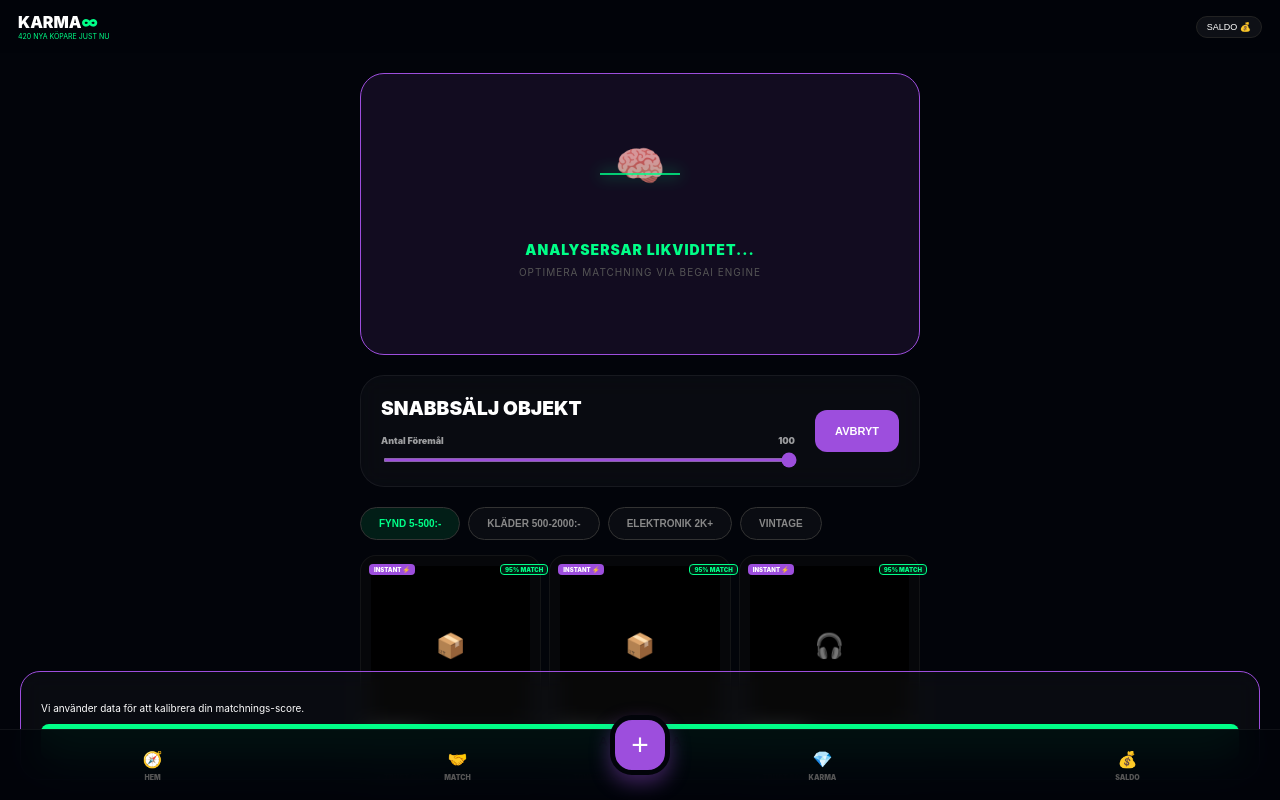
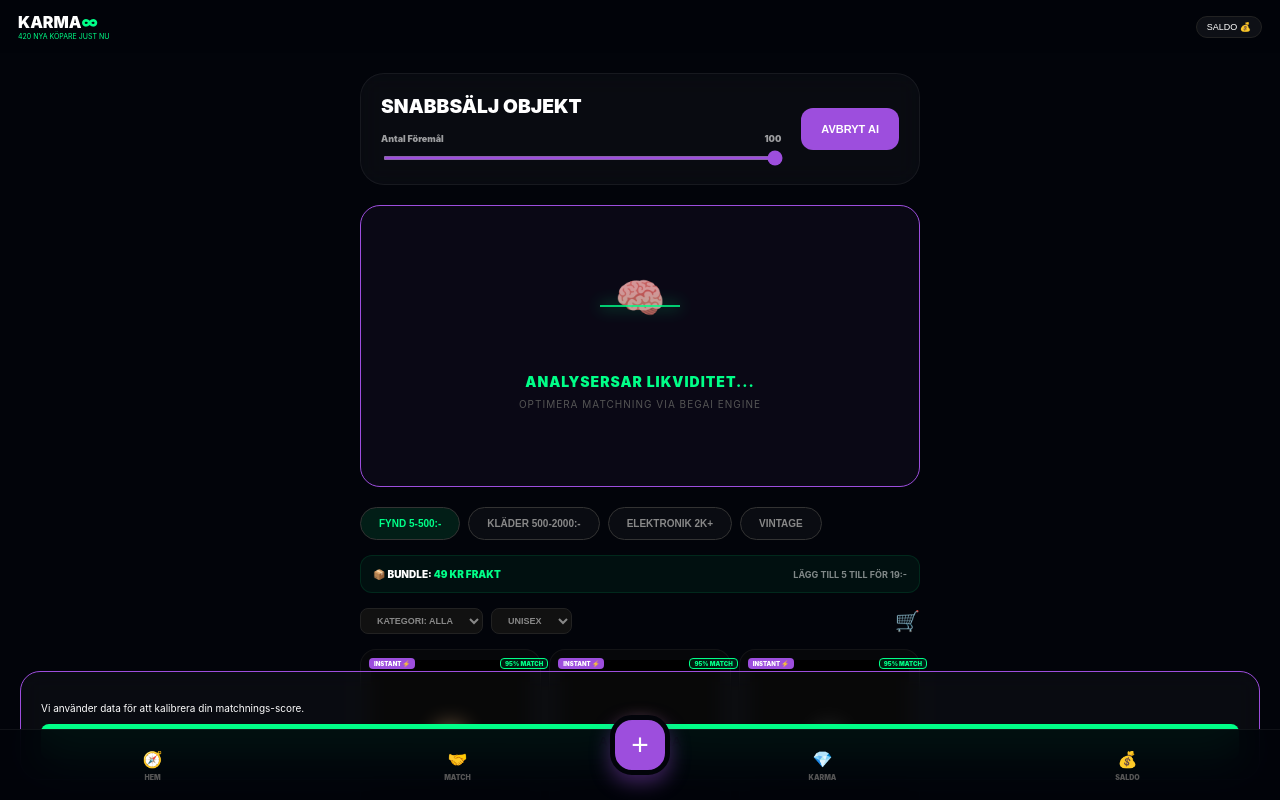
Before and after one commit to gascheckking/marketbeg-appGem, a Next.js app: page / in a window 1280 px wide. Both pictures are taken after a click on the button "STARTA AI". Shown: the top 800 px of the page. Built offline with nearby package versions, Linux system fonts and the light colour scheme.

Commit message:
Update page.tsx

```diff
--- a/app/page.tsx
+++ b/app/page.tsx
@@ -2,13 +2,14 @@
 "use client";
 import React, { useState } from 'react';
 import FeedCardSell from '@/components/FeedCardSell';
-import LoadingAI from '@/components/LoadingAI'; // Se till att denna är importerad!
+import LoadingAI from '@/components/LoadingAI';
 
 export default function Marketplace() {
   const [itemCount, setItemCount] = useState(100);
   const [cartCount, setCartCount] = useState(0);
-  const [isAnalysing, setIsAnalysing] = useState(false); // Ny state för triggern
+  const [isAnalysing, setIsAnalysing] = useState(false);
 
+  // Bundle-logik för frakt
   const calculateShipping = () => {
     if (cartCount === 0) return 49;
     if (cartCount < 3) return 39;
@@ -30,21 +31,7 @@ export default function Marketplace() {
   return (
     <div className="page-wrapper" style={{ padding: '20px' }}>
 
-      {/* 1. AI-KALIBRERING (Högst upp så den inte döljs) */}
-      {isAnalysing && (
-        <div style={{
-          marginBottom: '20px',
-          background: 'rgba(157, 78, 221, 0.1)',
-          borderRadius: '24px',
-          border: '1px solid var(--neon-purple)',
-          overflow: 'hidden',
-          animation: 'slideIn 0.4s ease-out'
-        }}>
-          <LoadingAI />
-        </div>
-      )}
-
-      {/* 2. SNABBSÄLJ KONTROLL */}
+      {/* 1. SNABBSÄLJ KONTROLL */}
       <div className="glass-card" style={{ padding: '20px', borderRadius: '24px', marginBottom: '20px' }}>
         <div style={{ display: 'flex', justifyContent: 'space-between', alignItems: 'center', gap: '20px' }}>
           <div style={{ flex: 1 }}>
@@ -62,16 +49,30 @@ export default function Marketplace() {
             </div>
           </div>
           <button
-            onClick={() => setIsAnalysing(!isAnalysing)} // Trigga AI-rutan
+            onClick={() => setIsAnalysing(!isAnalysing)}
             className="primary-btn"
             style={{
               width: 'auto', padding: '15px 20px', background: 'var(--neon-purple)',
               color: '#fff', borderRadius: '12px'
             }}>
-            {isAnalysing ? 'AVBRYT' : 'STARTA AI'}
+            {isAnalysing ? 'AVBRYT AI' : 'STARTA AI'}
           </button>
         </div>
       </div>
+
+      {/* 2. AI-KALIBRERING (Placerad direkt under kontrollen) */}
+      {isAnalysing && (
+        <div style={{
+          marginBottom: '20px',
+          background: 'rgba(157, 78, 221, 0.05)',
+          borderRadius: '20px',
+          border: '1px solid var(--neon-purple)',
+          overflow: 'hidden',
+          animation: 'slideIn 0.3s ease-out'
+        }}>
+          <LoadingAI />
+        </div>
+      )}
 
       {/* 3. HORISONTELLA TABS */}
       <div style={{ display: 'flex', gap: '8px', overflowX: 'auto', paddingBottom: '15px', scrollbarWidth: 'none' }}>
@@ -86,21 +87,70 @@ export default function Marketplace() {
         ))}
       </div>
 
-      {/* ... resten av din grid-kod (BUNDLE-MÄTARE etc) är kvar oförändrad ... */}
+      {/* 4. BUNDLE-MÄTARE */}
+      <div style={{
+        background: 'rgba(0,255,136,0.05)', border: '1px solid rgba(0,255,136,0.1)',
+        borderRadius: '12px', padding: '12px', marginBottom: '15px', display: 'flex', justifyContent: 'space-between', alignItems: 'center'
+      }}>
+        <div style={{ fontSize: '10px', fontWeight: 900 }}>
+          📦 BUNDLE: <span style={{ color: 'var(--neon-mint)' }}>{calculateShipping()} KR FRAKT</span>
+        </div>
+        <div style={{ fontSize: '9px', opacity: 0.5, fontWeight: 700 }}>
+          {cartCount < 5 ? `LÄGG TILL ${5 - cartCount} TILL FÖR 19:-` : 'LÄGSTA FRAKT UPPNÅDD!'}
+        </div>
+      </div>
 
+      {/* 5. GRID KONTROLLER */}
+      <div style={{ display: 'flex', justifyContent: 'space-between', alignItems: 'center', marginBottom: '15px' }}>
+        <div style={{ display: 'flex', gap: '8px' }}>
+           <select className="mini-select">
+              <option>KATEGORI: ALLA</option>
+              <option>ELEKTRONIK</option>
+              <option>SAMLAROBJEKT</option>
+           </select>
+           <select className="mini-select">
+              <option>UNISEX</option>
+              <option>BARN</option>
+              <option>KVINNA</option>
+              <option>MAN</option>
+           </select>
+        </div>
+        <div
+          onClick={() => setCartCount(prev => prev + 1)}
+          style={{ position: 'relative', fontSize: '20px', cursor: 'pointer' }}
+        >
+          🛒 {cartCount > 0 && <span className="cart-badge">{cartCount}</span>}
+        </div>
+      </div>
+
+      {/* 6. DET KOMPAKTA RUTNÄTET (3 i bredd) */}
       <div style={{
         display: 'grid',
         gridTemplateColumns: 'repeat(3, 1fr)',
         gap: '8px'
       }}>
-        {[...items, ...items].map((item, i) => (
+        {[...items, ...items, ...items].map((item, i) => (
           <FeedCardSell key={i} {...item} />
         ))}
       </div>
 
       <style jsx>{`
-        @keyframes slideIn { from { opacity: 0; transform: translateY(-20px); } to { opacity: 1; transform: translateY(0); } }
-        .karma-slider { width: 100%; margin-top: 10px; accent-color: var(--neon-purple); height: 4px; border-radius: 2px; }
+        @keyframes slideIn {
+          from { opacity: 0; transform: translateY(-10px); }
+          to { opacity: 1; transform: translateY(0); }
+        }
+        .karma-slider {
+          width: 100%; margin-top: 10px; accent-color: var(--neon-purple);
+          height: 4px; border-radius: 2px;
+        }
+        .mini-select {
+          background: #111; border: 1px solid #222; color: #888;
+          font-size: 9px; padding: 6px 12px; border-radius: 8px; font-weight: 800;
+        }
+        .cart-badge {
+          position: absolute; top: -5px; right: -5px; background: var(--neon-mint);
+          color: #000; font-size: 8px; padding: 2px 5px; border-radius: 50%; font-weight: 900;
+        }
       `}</style>
     </div>
   );
```
